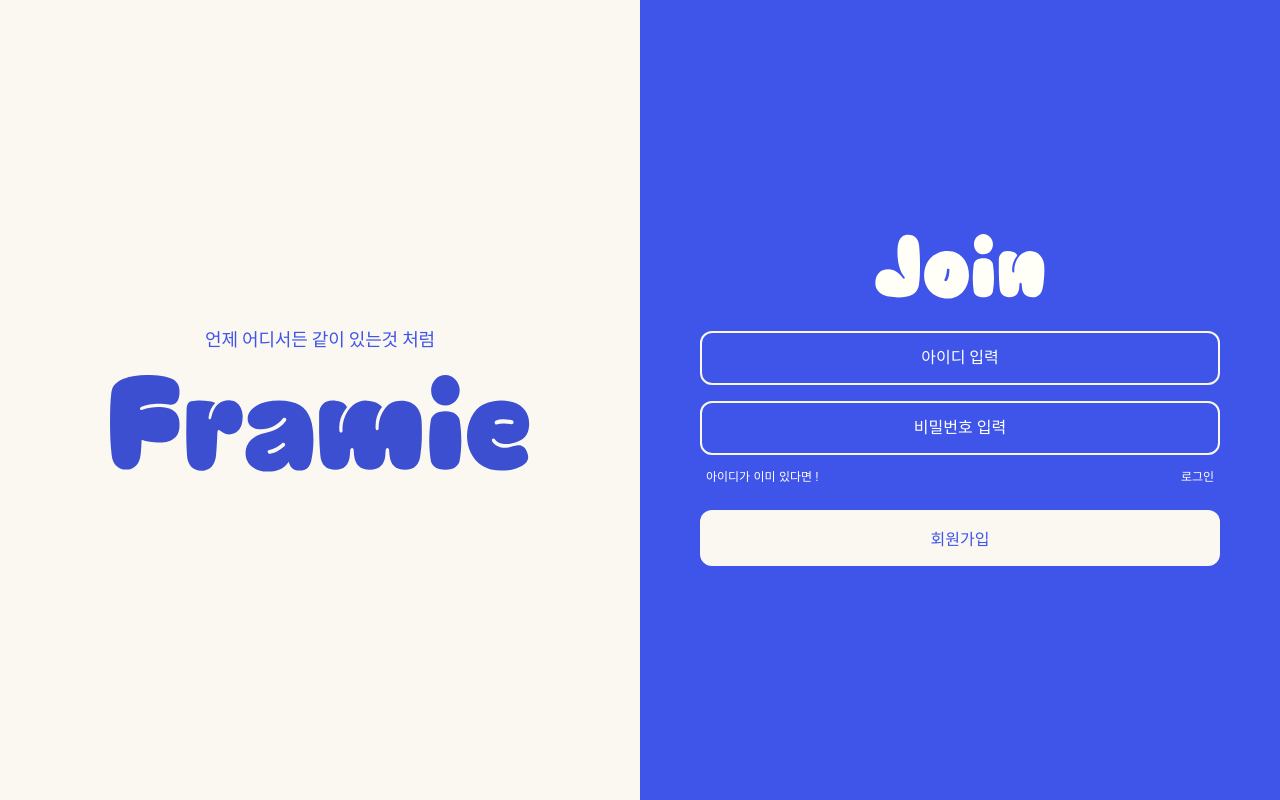
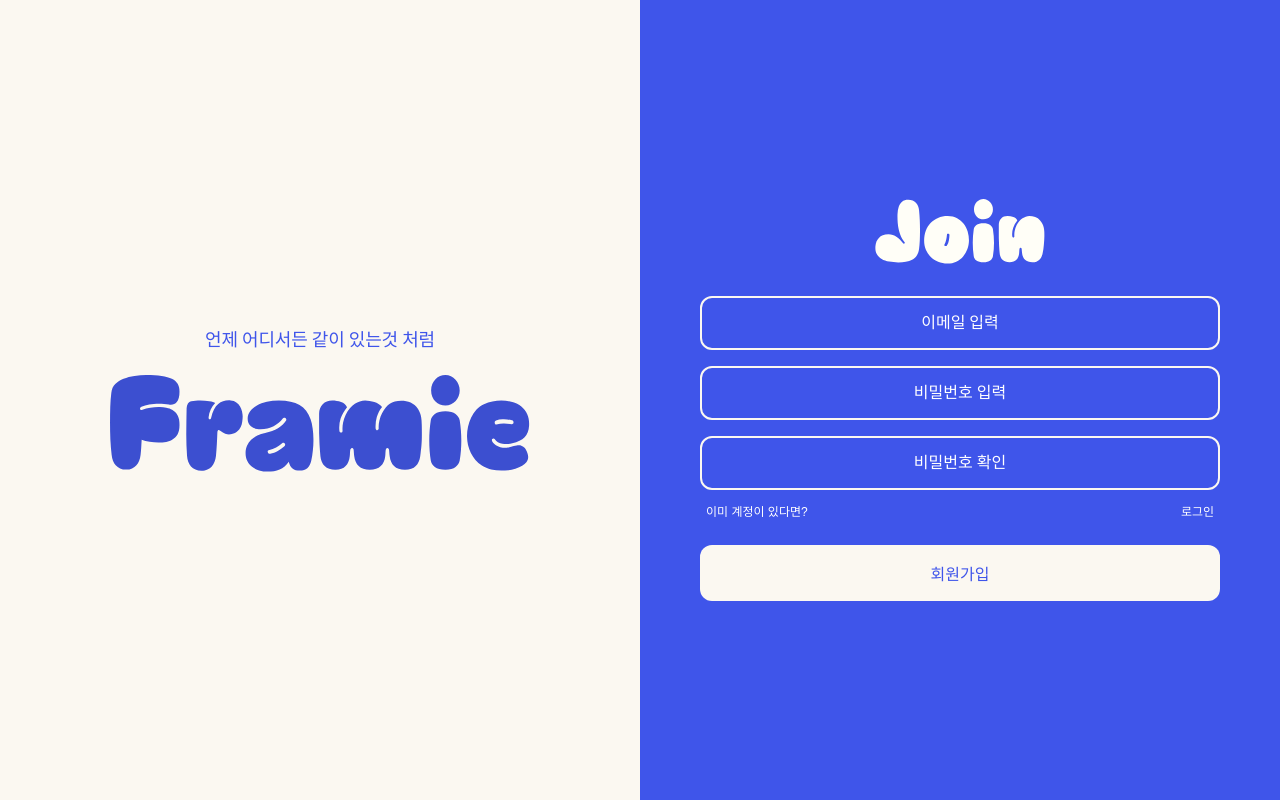
Before and after one commit to elroi773/custom_frame_photo, a React (Vite) app in the folder custom_frame/: page /join in a window 1280 px wide. Built offline with nearby package versions, Linux system fonts and the light colour scheme; no server answers; a web font is replaced by a local one.

Commit message:
supabase 연동 및 로그인 회원가입 구현

```diff
--- a/custom_frame/src/pages/Join/Join.tsx
+++ b/custom_frame/src/pages/Join/Join.tsx
@@ -1,16 +1,85 @@
 import "./Join.css";
 
+import { useState } from "react";
+import type { FormEvent } from "react";
 import { useNavigate } from "react-router-dom";
 
 import JoinLogo from "../../assets/Join_Logo.svg";
 import Logo from "../../assets/Framie_blue.svg";
+import { supabase } from "../../lib/supabase";
 
 export default function Join() {
   const navigate = useNavigate();
 
+  const [email, setEmail] = useState("");
+  const [password, setPassword] = useState("");
+  const [confirmPassword, setConfirmPassword] = useState("");
+
+  const [loading, setLoading] = useState(false);
+  const [errorMessage, setErrorMessage] = useState("");
+
+  const handleJoin = async (e: FormEvent<HTMLFormElement>) => {
+    e.preventDefault();
+
+    const trimmedEmail = email.trim();
+
+    if (!trimmedEmail || !password || !confirmPassword) {
+      setErrorMessage("이메일과 비밀번호를 모두 입력해주세요.");
+      return;
+    }
+
+    if (password.length < 6) {
+      setErrorMessage("비밀번호는 6자 이상 입력해주세요.");
+      return;
+    }
+
+    if (password !== confirmPassword) {
+      setErrorMessage("비밀번호 확인이 일치하지 않습니다.");
+      return;
+    }
+
+    setLoading(true);
+    setErrorMessage("");
+
+    try {
+      const { error } = await supabase.auth.signUp({
+        email: trimmedEmail,
+        password,
+      });
+
+      if (error) {
+        const message = error.message.toLowerCase();
+
+        if (
+          message.includes("rate limit") ||
+          message.includes("too many requests") ||
+          message.includes("email rate limit exceeded")
+        ) {
+          setErrorMessage("요청이 너무 많습니다. 잠시 후 다시 시도해주세요.");
+          return;
+        }
+
+        if (message.includes("already registered")) {
+          setErrorMessage("이미 가입된 이메일입니다.");
+          return;
+        }
+
+        setErrorMessage(error.message);
+        return;
+      }
+
+      alert("회원가입이 완료되었습니다.");
+      navigate("/login");
+    } catch (error) {
+      console.error("회원가입 오류:", error);
+      setErrorMessage("회원가입 중 오류가 발생했습니다.");
+    } finally {
+      setLoading(false);
+    }
+  };
+
   return (
     <div className="join-page">
-      {/* Left */}
       <section className="join-left" aria-label="Framie branding">
         <div className="join-left-inner">
           <p className="join-left-subtitle">언제 어디서든 같이 있는것 처럼</p>
@@ -18,21 +87,23 @@ export default function Join() {
         </div>
       </section>
 
-      {/* Right */}
       <section className="join-right" aria-label="join form">
         <div className="join-right-inner">
           <img src={JoinLogo} alt="join" className="join-title" />
 
-          <form className="join-form" onSubmit={(e) => e.preventDefault()}>
-            <label className="sr-only" htmlFor="join-id">
-              아이디
+          <form className="join-form" onSubmit={handleJoin}>
+            <label className="sr-only" htmlFor="join-email">
+              이메일
             </label>
             <input
-              id="join-id"
+              id="join-email"
               className="join-input"
-              type="text"
-              placeholder="아이디 입력"
-              autoComplete="username"
+              type="email"
+              placeholder="이메일 입력"
+              autoComplete="email"
+              value={email}
+              onChange={(e) => setEmail(e.target.value)}
+              disabled={loading}
             />
 
             <label className="sr-only" htmlFor="join-password">
@@ -43,28 +114,60 @@ export default function Join() {
               className="join-input"
               type="password"
               placeholder="비밀번호 입력"
-              autoComplete="current-password"
+              autoComplete="new-password"
+              value={password}
+              onChange={(e) => setPassword(e.target.value)}
+              disabled={loading}
             />
+
+            <label className="sr-only" htmlFor="join-password-confirm">
+              비밀번호 확인
+            </label>
+            <input
+              id="join-password-confirm"
+              className="join-input"
+              type="password"
+              placeholder="비밀번호 확인"
+              autoComplete="new-password"
+              value={confirmPassword}
+              onChange={(e) => setConfirmPassword(e.target.value)}
+              disabled={loading}
+            />
+
+            {errorMessage ? (
+              <p
+                style={{
+                  margin: 0,
+                  fontSize: "0.9rem",
+                  color: "#ff4d4f",
+                  textAlign: "center",
+                }}
+              >
+                {errorMessage}
+              </p>
+            ) : null}
 
             <div className="join-links">
               <button
                 type="button"
                 className="join-link"
                 onClick={() => navigate("/login")}
+                disabled={loading}
               >
-                아이디가 이미 있다면 !
+                이미 계정이 있다면?
               </button>
               <button
                 type="button"
                 className="join-link"
                 onClick={() => navigate("/login")}
+                disabled={loading}
               >
                 로그인
               </button>
             </div>
 
-            <button type="submit" className="join-submit">
-                회원가입
+            <button type="submit" className="join-submit" disabled={loading}>
+              {loading ? "가입 중..." : "회원가입"}
             </button>
           </form>
         </div>
```
